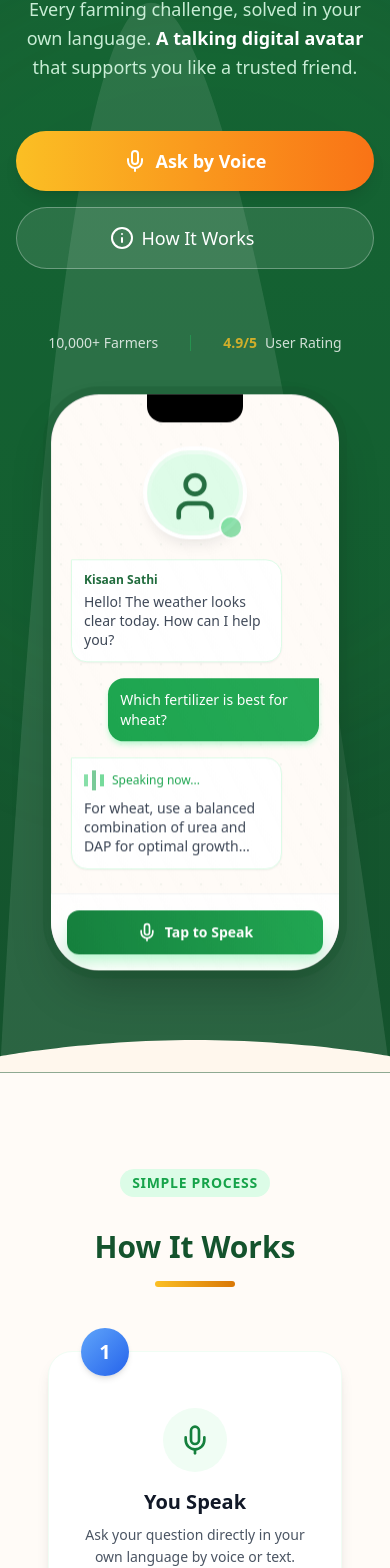
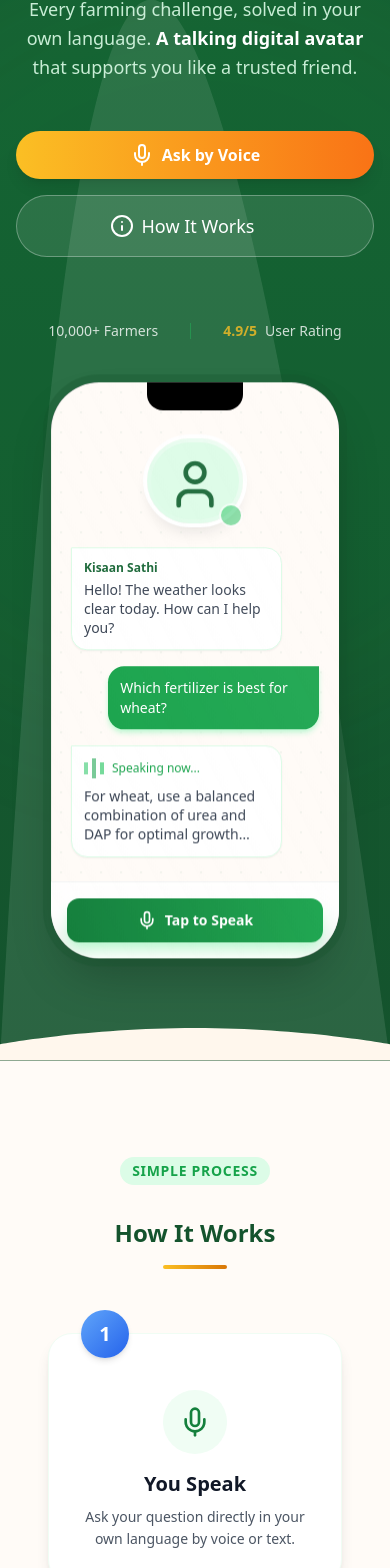
Before and after one commit to rahul74747474/agri-web, a React (Vite) app: page / in a window 390 px wide. Shown: the part 354-1922 px from the top of the page. Built offline with nearby package versions, Linux system fonts and the light colour scheme.

Commit message:
completionId: cgen-9b3d338d53474b1ea6d78700c4e5a806
cgen-9b3d338d53474b1ea6d78700c4e5a806

```diff
--- a/client/components/PrimaryButton.tsx
+++ b/client/components/PrimaryButton.tsx
@@ -22,9 +22,9 @@ export const PrimaryButton: React.FC<PrimaryButtonProps> = ({
   ...props
 }) => {
   const sizeClasses = {
-    sm: 'px-5 py-2 text-sm',
-    md: 'px-8 py-3 text-base',
-    lg: 'px-10 py-4 text-lg',
+    sm: 'px-3 sm:px-5 py-2 text-xs sm:text-sm',
+    md: 'px-6 sm:px-8 py-2.5 sm:py-3 text-sm sm:text-base',
+    lg: 'px-6 sm:px-10 py-3 sm:py-4 text-base sm:text-lg md:text-xl',
   };
 
   const variantClasses = {
--- a/client/components/SectionHeader.tsx
+++ b/client/components/SectionHeader.tsx
@@ -25,14 +25,14 @@ export const SectionHeader: React.FC<SectionHeaderProps> = ({
           {badge}
         </span>
       )}
-      <h2 className="text-3xl md:text-4xl lg:text-5xl font-bold text-green-900 mt-4 mb-4">
+      <h2 className="text-2xl sm:text-3xl md:text-4xl lg:text-5xl font-bold text-green-900 mt-4 mb-4">
         {title}
       </h2>
       {showDivider && (
-        <div className={`w-20 h-1.5 bg-gradient-to-r from-amber-400 to-amber-600 rounded-full ${alignClass} mb-6`}></div>
+        <div className={`w-16 sm:w-20 h-1 sm:h-1.5 bg-gradient-to-r from-amber-400 to-amber-600 rounded-full ${alignClass} mb-6`}></div>
       )}
       {subtitle && (
-        <p className={`text-lg md:text-xl text-gray-600 leading-relaxed max-w-2xl ${alignClass}`}>
+        <p className={`text-sm sm:text-base md:text-lg lg:text-xl text-gray-600 leading-relaxed max-w-2xl ${alignClass}`}>
           {subtitle}
         </p>
       )}
```
